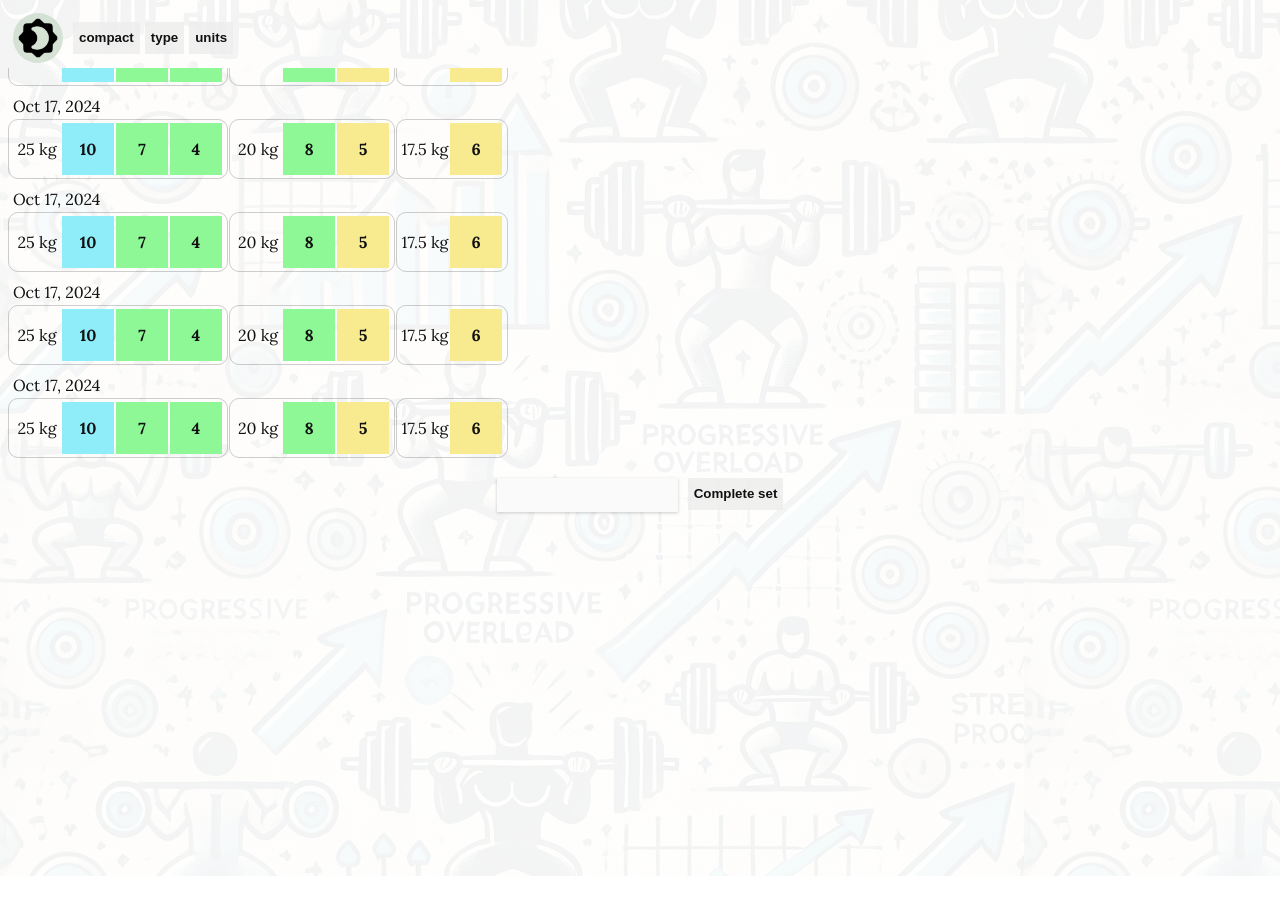
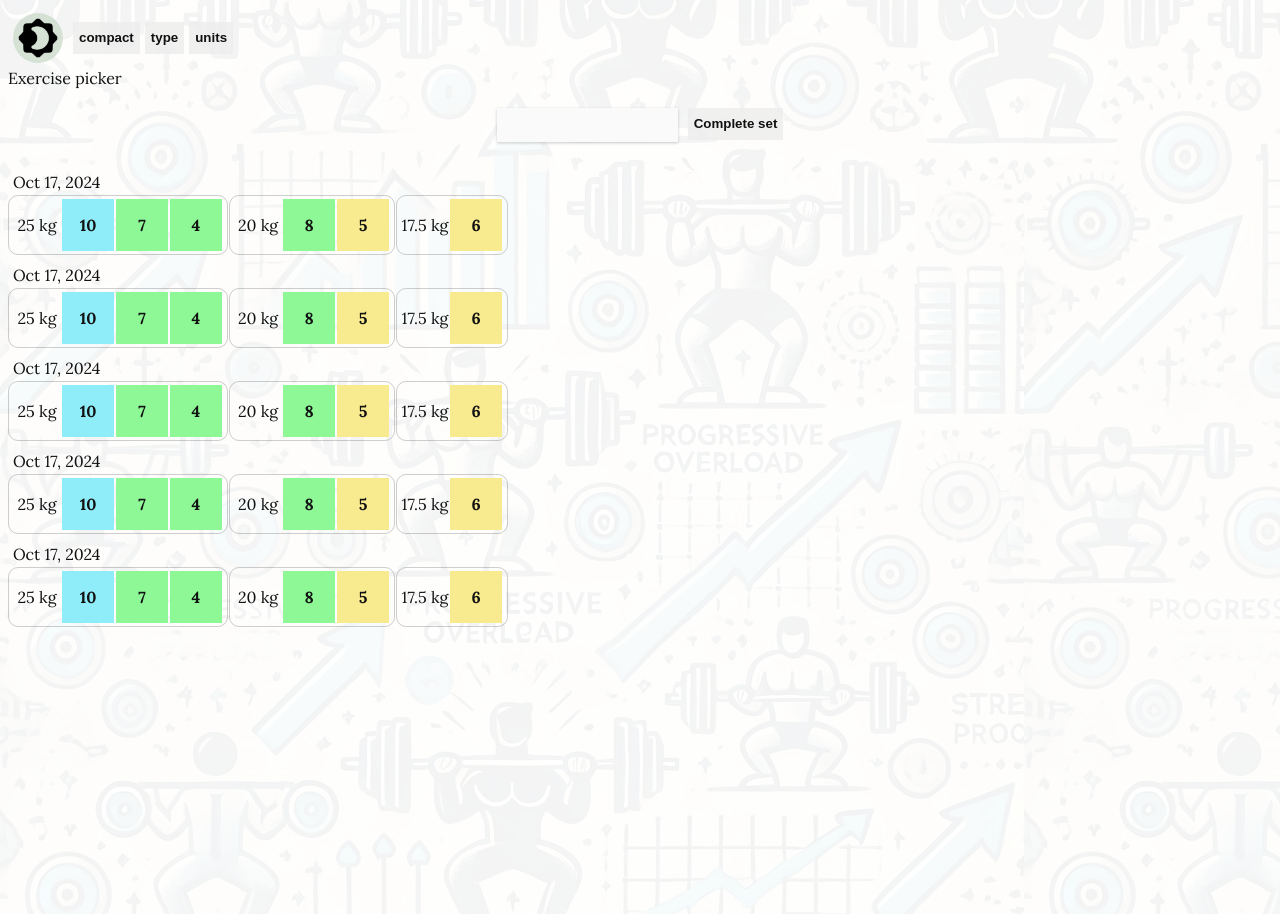
Before and after one commit to ewancoder/overlab, an Angular app in the folder frontend/: page /sets/test in a window 1280 px wide. Shown: the top 914 px of the page. Before the commit the page ends 876 px from the top, so only its background shows below. Built offline with nearby package versions, Linux system fonts and the light colour scheme.

Commit message:
Rethink layout for exercise picker & exercise tracker

```diff
--- a/frontend/src/app/app.component.scss
+++ b/frontend/src/app/app.component.scss
@@ -1,3 +1,9 @@
+:host {
+  height: 100vh;
+  display: flex;
+  flex-direction: column;
+}
+
 .top-nav-btn {
   cursor: pointer;
   height: 40px;
--- /dev/null
+++ b/frontend/src/app/exercise-history/exercise-history.component.html
@@ -0,0 +1 @@
+<olab-performance-history [sets]="sets"></olab-performance-history>
--- a/frontend/src/app/track-sets-page/track-sets-page.component.ts
+++ b/frontend/src/app/exercise-history/exercise-history.component.ts
@@ -12,13 +12,13 @@ import { PerformanceHistoryComponent } from '../performance-history/performance-
 import { RecordSetComponent } from '../record-set/record-set.component';
 
 @Component({
-    selector: 'olab-track-sets-page',
-    imports: [PerformanceHistoryComponent, RecordSetComponent],
-    templateUrl: './track-sets-page.component.html',
-    styleUrl: './track-sets-page.component.scss',
+    selector: 'olab-exercise-history',
+    imports: [PerformanceHistoryComponent],
+    templateUrl: './exercise-history.component.html',
+    styleUrl: './exercise-history.component.scss',
     changeDetection: ChangeDetectionStrategy.OnPush
 })
-export class TrackSetsPageComponent implements AfterViewInit {
+export class ExerciseHistoryComponent {
     @Input({ required: true }) exercise!: string;
 
     constructor() {
@@ -27,13 +27,6 @@ export class TrackSetsPageComponent implements AfterViewInit {
         this.sets.push(this.sets[0]);
         this.sets.push(this.sets[0]);
         this.sets.push(this.sets[0]);
-    }
-
-    @ViewChild('history') historyElement!: ElementRef<HTMLDivElement>;
-
-    ngAfterViewInit() {
-        this.historyElement.nativeElement.scrollTop =
-            this.historyElement.nativeElement.scrollHeight;
     }
 
     sets: Set[] = [
--- /dev/null
+++ b/frontend/src/app/exercise-tracker/exercise-tracker.component.html
@@ -0,0 +1,7 @@
+<div class="exercise-picker">Exercise picker</div>
+<div class="form">
+  <olab-record-set></olab-record-set>
+</div>
+<div class="history" #history>
+  <router-outlet></router-outlet>
+</div>
--- /dev/null
+++ b/frontend/src/app/exercise-tracker/exercise-tracker.component.scss
@@ -0,0 +1,5 @@
+:host {
+  display: flex;
+  flex-direction: column;
+  gap: 20px;
+}
--- /dev/null
+++ b/frontend/src/app/exercise-tracker/exercise-tracker.component.ts
@@ -0,0 +1,25 @@
+import {
+    AfterViewInit,
+    ChangeDetectionStrategy,
+    Component,
+    ElementRef,
+    ViewChild
+} from '@angular/core';
+import { RouterOutlet } from '@angular/router';
+import { RecordSetComponent } from '../record-set/record-set.component';
+
+@Component({
+    selector: 'olab-exercise-tracker',
+    imports: [RouterOutlet, RecordSetComponent],
+    templateUrl: './exercise-tracker.component.html',
+    styleUrl: './exercise-tracker.component.scss',
+    changeDetection: ChangeDetectionStrategy.OnPush
+})
+export class ExerciseTrackerComponent implements AfterViewInit {
+    @ViewChild('history') historyElement!: ElementRef<HTMLDivElement>;
+
+    ngAfterViewInit() {
+        this.historyElement.nativeElement.scrollTop =
+            this.historyElement.nativeElement.scrollHeight;
+    }
+}
--- a/frontend/src/app/track-sets-page/track-sets-page.component.html
+++ /dev/null
@@ -1,6 +0,0 @@
-<div #history class="history">
-  <olab-performance-history [sets]="sets"></olab-performance-history>
-</div>
-<div class="form">
-  <olab-record-set></olab-record-set>
-</div>
--- a/frontend/src/app/track-sets-page/track-sets-page.component.scss
+++ /dev/null
@@ -1,16 +0,0 @@
-:host {
-  display: flex;
-  flex-direction: column;
-  height: 100vh;
-  width: 100%;
-  gap: 20px;
-}
-
-.history {
-  flex: 1;
-  overflow: auto;
-}
-
-.form {
-  flex: 1;
-}
--- a/frontend/src/styles.scss
+++ b/frontend/src/styles.scss
@@ -6,3 +6,7 @@ html {
   background:
     linear-gradient(var(--background-filter), var(--background-filter)), var(--background-url);
 }
+
+html, body {
+  height: 100vw;
+}
```
Also changed, not shown: frontend/src/app/app.routes.ts (+7 -2 lines), frontend/src/app/exercise-history/exercise-history.component.scss (added).
